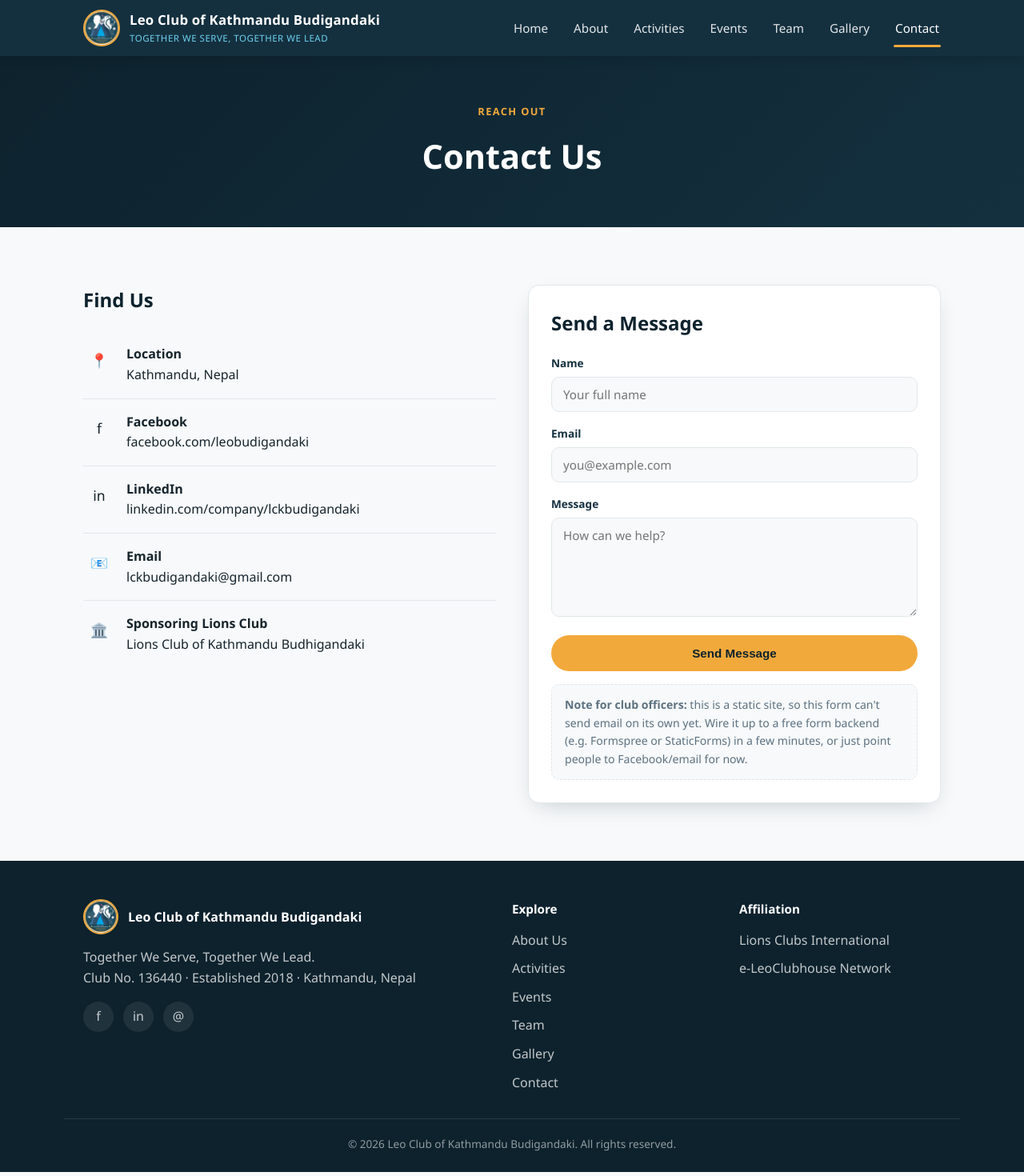
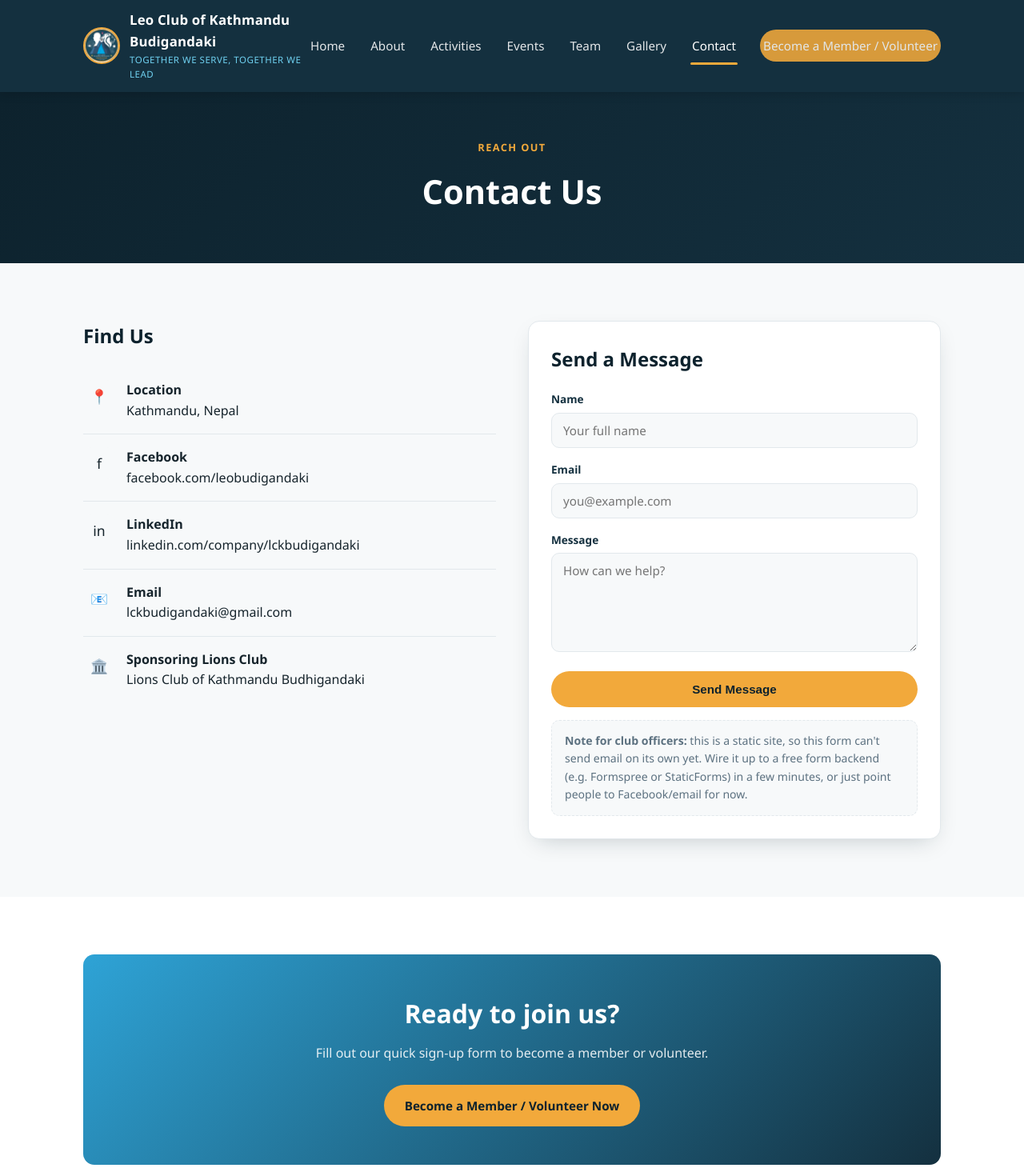
Before and after one commit to heisenbergpawannnn/leoclub, a React (Vite) app: page /contact in a window 1280 px wide. Shown: the top 1470 px of the page at 80% size. Built offline with nearby package versions, Linux system fonts and the light colour scheme.

Commit message:
Add Become a Member / Volunteer button
Added a prominent CTA linking to the sign-up form
(forms.gle/F6CqqmkUYJ1STnYy5) in the nav bar (always visible), the
homepage hero, the homepage bottom banner, and the contact page.
Opens in a new tab.

```diff
--- a/src/components/Header.jsx
+++ b/src/components/Header.jsx
@@ -1,6 +1,7 @@
 import { useState } from "react";
 import { NavLink, useLocation } from "react-router-dom";
 import { useEffect } from "react";
+import { MEMBERSHIP_FORM_URL } from "../data/links.js";
 
 const NAV_LINKS = [
   { to: "/", label: "Home" },
@@ -47,6 +48,14 @@ export default function Header() {
               {link.label}
             </NavLink>
           ))}
+          <a
+            className="btn btn-primary btn-nav"
+            href={MEMBERSHIP_FORM_URL}
+            target="_blank"
+            rel="noopener noreferrer"
+          >
+            Become a Member / Volunteer
+          </a>
         </div>
       </nav>
     </header>
--- /dev/null
+++ b/src/data/links.js
@@ -0,0 +1,2 @@
+// Shared external links used across the site.
+export const MEMBERSHIP_FORM_URL = "https://forms.gle/F6CqqmkUYJ1STnYy5";
--- a/src/index.css
+++ b/src/index.css
@@ -137,6 +137,15 @@ a { color: inherit; text-decoration: none; }
   background: var(--gold);
   border-radius: 3px;
 }
+.btn-nav {
+  padding: 9px 18px;
+  font-size: 0.85rem;
+  white-space: nowrap;
+}
+@media (max-width: 820px) {
+  .btn-nav { width: 100%; justify-content: center; }
+}
+
 .nav-toggle {
   display: none;
   background: none;
--- a/src/pages/Contact.jsx
+++ b/src/pages/Contact.jsx
@@ -1,4 +1,5 @@
 import { useState } from "react";
+import { MEMBERSHIP_FORM_URL } from "../data/links.js";
 
 export default function Contact() {
   const [status, setStatus] = useState("");
@@ -124,6 +125,25 @@ export default function Contact() {
           </div>
         </div>
       </section>
+
+      <section className="section section-alt">
+        <div className="container">
+          <div className="cta-banner">
+            <h2>Ready to join us?</h2>
+            <p>Fill out our quick sign-up form to become a member or volunteer.</p>
+            <div className="cta-actions">
+              <a
+                className="btn btn-primary"
+                href={MEMBERSHIP_FORM_URL}
+                target="_blank"
+                rel="noopener noreferrer"
+              >
+                Become a Member / Volunteer Now
+              </a>
+            </div>
+          </div>
+        </div>
+      </section>
     </>
   );
 }
--- a/src/pages/Home.jsx
+++ b/src/pages/Home.jsx
@@ -1,6 +1,7 @@
 import { Link } from "react-router-dom";
 import { getUpcomingEvents } from "../data/events.js";
 import EventCard from "../components/EventCard.jsx";
+import { MEMBERSHIP_FORM_URL } from "../data/links.js";
 
 export default function Home() {
   const upcoming = getUpcomingEvents().slice(0, 3);
@@ -22,11 +23,16 @@ export default function Home() {
               brought young leaders together to serve our community.
             </p>
             <div className="hero-actions">
-              <Link className="btn btn-primary" to="/about">
+              <a
+                className="btn btn-primary"
+                href={MEMBERSHIP_FORM_URL}
+                target="_blank"
+                rel="noopener noreferrer"
+              >
+                Become a Member / Volunteer Now
+              </a>
+              <Link className="btn btn-outline" to="/about">
                 Learn About Us
-              </Link>
-              <Link className="btn btn-outline" to="/contact">
-                Get Involved
               </Link>
             </div>
           </div>
@@ -160,17 +166,17 @@ export default function Home() {
               we'd love to hear from you.
             </p>
             <div className="cta-actions">
-              <Link className="btn btn-primary" to="/contact">
-                Contact the Club
-              </Link>
               <a
-                className="btn btn-outline"
-                href="https://www.facebook.com/leobudigandaki/"
+                className="btn btn-primary"
+                href={MEMBERSHIP_FORM_URL}
                 target="_blank"
                 rel="noopener noreferrer"
               >
-                Visit our Facebook
+                Become a Member / Volunteer Now
               </a>
+              <Link className="btn btn-outline" to="/contact">
+                Contact the Club
+              </Link>
             </div>
           </div>
         </div>
```
